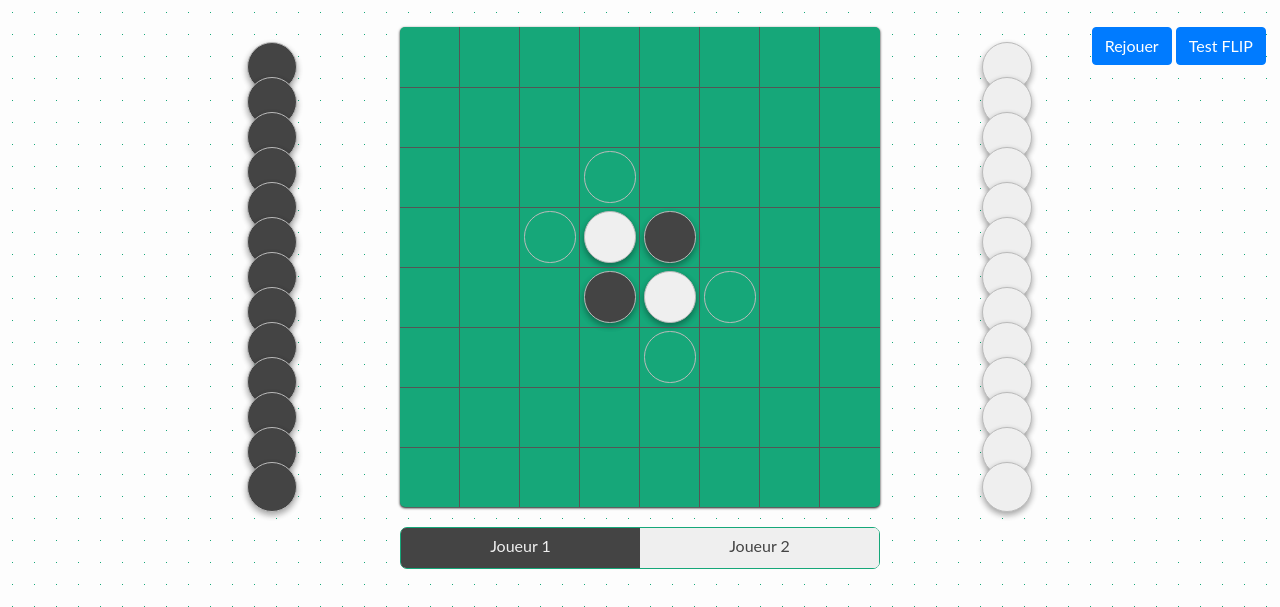
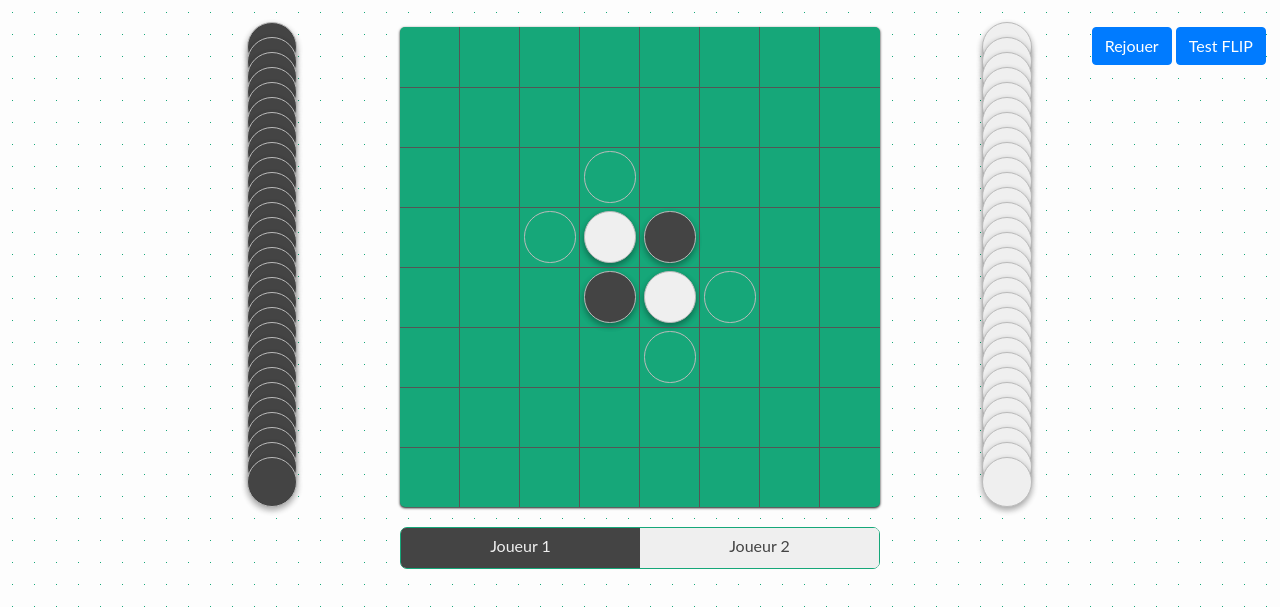
Before and after one commit to SofianeMeziani/Othello, a plain HTML site: page index.html in a window 1280 px wide. Shown: the part 81-688 px from the top of the page. Drawn offline with nearby package versions, Linux system fonts and the light colour scheme; some packages are replaced by stand-ins of ours; a script that the page names is missing.

Commit message:
tile type

```diff
--- a/css/style.css
+++ b/css/style.css
@@ -112,7 +112,7 @@ body {
     border-radius: 50%;
     border: 1px solid #BBB;
     box-shadow: 0 3px 6px rgba(0,0,0,0.16), 0 3px 6px rgba(0,0,0,0.23);
-    margin-top: -15px;
+    margin-top: -35px;
 }
 
 .tiles-stock-white .tile-stock {
--- a/index.html
+++ b/index.html
@@ -18,6 +18,23 @@
         <div class="col-md-2"></div>
         <div class="col-md-1">
             <div class="tiles-stock-black">
+                <div class="tile-stock"></div>
+                <div class="tile-stock"></div>
+                <div class="tile-stock"></div>
+                <div class="tile-stock"></div>
+                <div class="tile-stock"></div>
+                <div class="tile-stock"></div>
+                <div class="tile-stock"></div>
+                <div class="tile-stock"></div>
+                <div class="tile-stock"></div>
+                <div class="tile-stock"></div>
+                <div class="tile-stock"></div>
+                <div class="tile-stock"></div>
+                <div class="tile-stock"></div>
+                <div class="tile-stock"></div>
+                <div class="tile-stock"></div>
+                <div class="tile-stock"></div>
+                <div class="tile-stock"></div>
                 <div class="tile-stock"></div>
                 <div class="tile-stock"></div>
                 <div class="tile-stock"></div>
@@ -162,6 +179,23 @@
               <div class="tile-stock"></div>
               <div class="tile-stock"></div>
               <div class="tile-stock"></div>
+              <div class="tile-stock"></div>
+              <div class="tile-stock"></div>
+              <div class="tile-stock"></div>
+              <div class="tile-stock"></div>
+              <div class="tile-stock"></div>
+              <div class="tile-stock"></div>
+              <div class="tile-stock"></div>
+              <div class="tile-stock"></div>
+              <div class="tile-stock"></div>
+              <div class="tile-stock"></div>
+              <div class="tile-stock"></div>
+              <div class="tile-stock"></div>
+              <div class="tile-stock"></div>
+              <div class="tile-stock"></div>
+              <div class="tile-stock"></div>
+              <div class="tile-stock"></div>
+              <div class="tile-stock"></div>
             </div>
         </div>
         <div class="col-md-2">
--- a/js/script.js
+++ b/js/script.js
@@ -1,4 +1,48 @@
 document.addEventListener("DOMContentLoaded", function(){
+
+    // fonctions à faire
+    /*
+        play(i, j);
+        flip(i, j);
+
+    */
+
+    function tile_type (i, j) {
+        // 0 => empty
+        // 1 => white
+        // 2 => black
+        if (jQuery('#cell-' + i + '-' + j + ' > div').hasClass('white')) {
+            return 1;
+        } else  if (jQuery('#cell-' + i + '-' + j + ' > div').hasClass('black')) {
+            return 2;
+        } else {
+            return 0;
+        }
+    }
+
+    function update_playable_tiles () {
+        //
+    }
+
+    jQuery('#flip').click(function() {
+        jQuery('#cell-3-3 > div').css('transform', 'rotate(-90deg) scaleX(-1)');
+        setTimeout(function() {
+            jQuery('#cell-3-3 > div').css('transform', 'rotate(0deg) scaleX(1)');
+        }, 100);
+
+        // changer la couleur
+
+        if (jQuery('#cell-3-3 > div').hasClass('white')) {
+            jQuery('#cell-3-3 > div').removeClass('white');
+            jQuery('#cell-3-3 > div').addClass('black');
+        } else if (jQuery('#cell-3-3 > div').hasClass('black')) {
+            jQuery('#cell-3-3 > div').removeClass('black');
+            jQuery('#cell-3-3 > div').addClass('white');
+        }
+
+        updateScore();
+
+    });
 
     function startGame() {
         jQuery('.tile').removeClass('black');
@@ -40,26 +84,6 @@ document.addEventListener("DOMContentLoaded", function(){
         startGame();
     });
 
-    function change_color() {
-        if (jQuery('#cell-3-3 > div').hasClass('white')) {
-            jQuery('#cell-3-3 > div').removeClass('white');
-            jQuery('#cell-3-3 > div').addClass('black');
-        } else if (jQuery('#cell-3-3 > div').hasClass('black')) {
-            jQuery('#cell-3-3 > div').removeClass('black');
-            jQuery('#cell-3-3 > div').addClass('white');
-        }
-    }
-
-    jQuery('#flip').click(function() {
-
-        jQuery('#cell-3-3 > div').css('transform', 'rotate(-90deg) scaleX(-1)');
-        setTimeout(function() {
-            jQuery('#cell-3-3 > div').css('transform', 'rotate(0deg) scaleX(1)');
-        }, 100);
-
-        change_color();
-    });
-
     jQuery('#othello .playable').click(function() {
 
         if ($black_turn && !$white_turn) {
```
Lines whose indentation alone changed are shown as unchanged.
